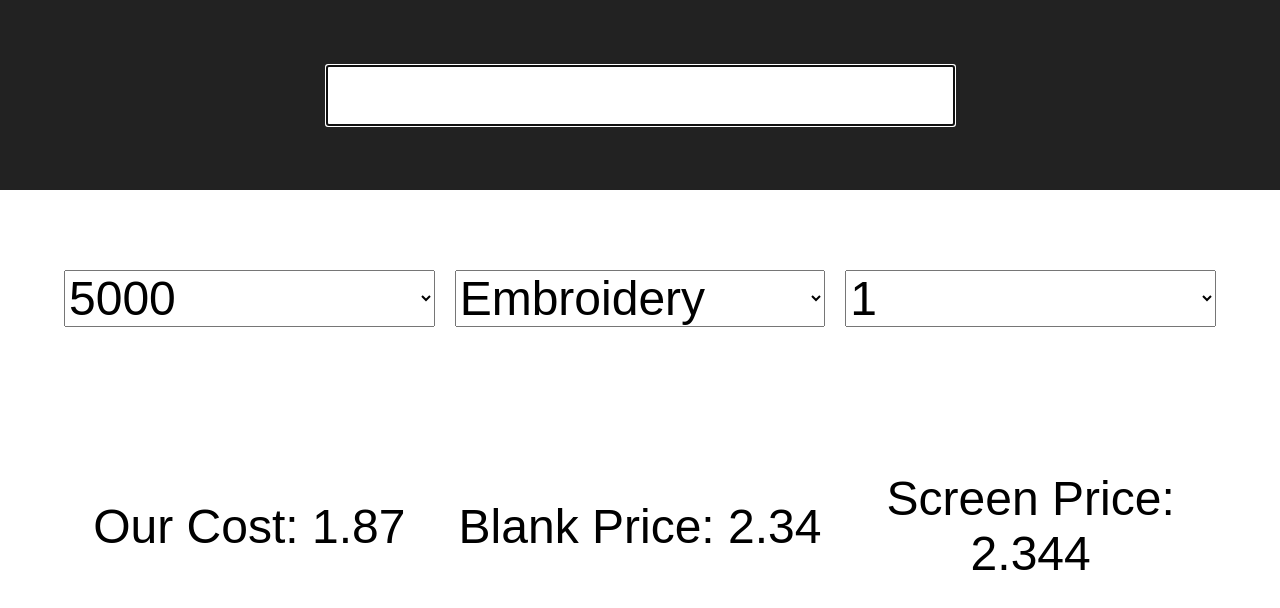
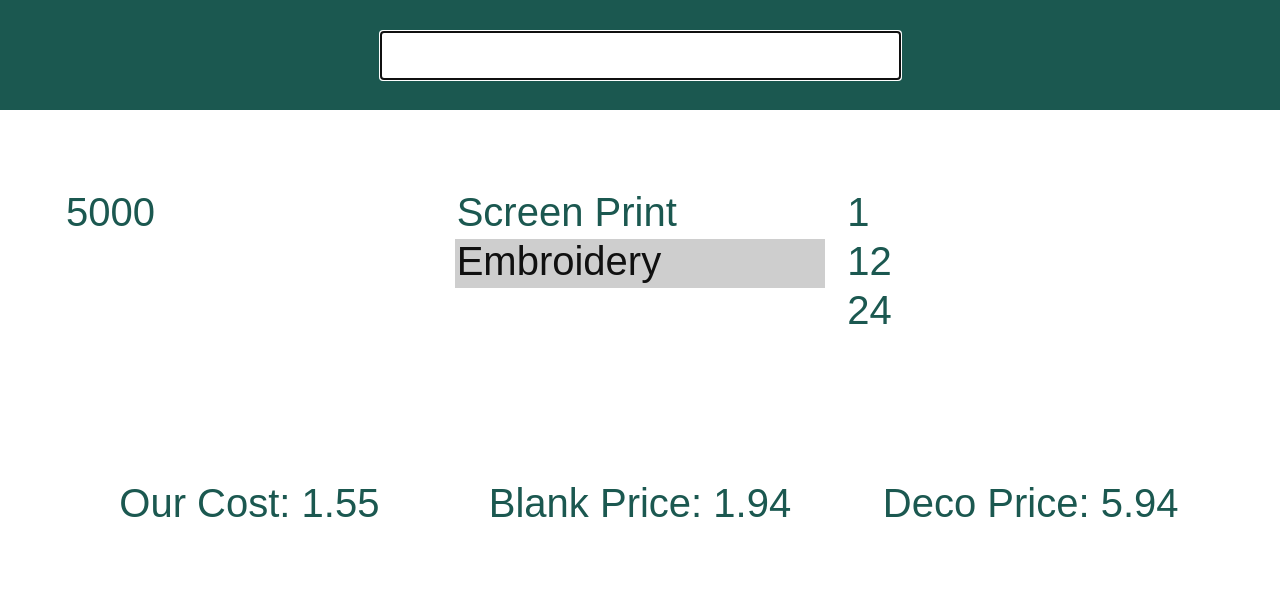
Before and after one commit to daemyonc/react-tshirt-quoter, a React (Create React App) app: page / in a window 1280 px wide. Shown: the top 608 px of the page. Built offline with nearby package versions, Linux system fonts and the light colour scheme.

Commit message:
Fixed most styling, uppercase search, correct deco pricing.

```diff
--- a/src/App.css
+++ b/src/App.css
@@ -11,26 +11,21 @@ body {
   display: flex;
   align-items: center;
   justify-content: center;
-  background-color: #222;
-  height: 150px;
+  background-color: rgb(27, 88, 80);
+  height: 70px;
   padding: 20px;
   color: white;
 }
 
-.search {
-  font-size: 3rem;
-}
-
-.decoMethod {
-  font-size: 3rem;
-}
-
-.selectQty {
-  font-size: 3rem;
+.search, .decoMethod, .selectQty {
+  font-size: 2.5rem;
+  color: rgb(27, 88, 80);
+  border: none;
 }
 
 .itemSelect {
   display: grid;
+  text-align: center;
   padding: 5%;
   grid-template-columns: 1fr 1fr 1fr;
   grid-gap: 10px 20px;
@@ -40,10 +35,11 @@ body {
 
 .quoteResults {
   display: grid;
+  color: rgb(27, 88, 80);
   padding: 5%;
   grid-template-columns: 1fr 1fr 1fr;
   grid-gap: 10px 20px;
   align-items: center;
   justify-content: space-between;
-  font-size: 3rem;
+  font-size: 2.5rem;
 }
--- a/src/App.js
+++ b/src/App.js
@@ -3,8 +3,6 @@ import './App.css';
 import Search from './Search'
 import { StockData } from './PricingData.js'
 import { decoPricing } from './decoPricing.js'
-
-// console.log(decoPricing["EMB"]["288"])
 
 class App extends Component {
   constructor(props) {
@@ -12,7 +10,7 @@ class App extends Component {
     this.state = {
       resultsList: [{"product":"5000","cost":"1.55"}],
       value: 'EMB',
-      selectedCost: 1.87,
+      selectedCost: 1.55,
       selectedQty: '12'
     };
     this.handleSearch = this.handleSearch.bind(this);
@@ -23,7 +21,7 @@ class App extends Component {
   };
 
   handleSearch(e) {
-    let searchRE = new RegExp(e.target.value)
+    let searchRE = new RegExp((e.target.value).toUpperCase())
     this.setState({resultsList: StockData.filter( search => search.product.match(searchRE) ) })
   }
 
@@ -33,19 +31,20 @@ class App extends Component {
 
   handleDecoMethod(e) {
     this.setState({value: e.target.value})
-    console.log("Deco method: " + e.target.value)
+    // console.log("Deco method: " + e.target.value)
   }
 
   handleQty(e) {
     this.setState({selectedQty: e.target.value});
-    console.log("Qty: " + this.state.selectedQty)
+    // console.log("Qty: " + this.state.selectedQty)
   }
 
   render() {
     let { selectedCost,selectedQty,value } = this.state
     const blankCost = parseFloat(selectedCost / .8).toFixed(2)
     const decoCost = parseFloat(blankCost + (decoPricing[value][selectedQty]).toFixed(2))
-    console.log(decoCost, decoPricing[value][selectedQty] )
+    const screenPrice = (decoCost + decoPricing[value][selectedQty]).toFixed(2)
+    // console.log(decoCost, decoPricing[value][selectedQty] )
     // console.log("Blank: " + blankCost)
     // console.log("Deco method: " + value)
     // console.log("Qty: " + selectedQty)
@@ -58,18 +57,18 @@ class App extends Component {
           </h1>
         </header>
         <p className="itemSelect">
-          <select id="selectResults" onClick={this.handleSelect} onChange={this.handleSelect} className="search" >
+          <select id="selectResults" onClick={this.handleSelect} onChange={this.handleSelect} size="3" className="search" >
             {this.state.resultsList.map((element, idx) =>
               <option key={idx+element.product} value={element.cost}>{element.product}</option>
             )}
           </select>
 
-          <select className="decoMethod" value={value} onClick={this.handleDecoMethod} onChange={this.handleDecoMethod} >
+          <select className="decoMethod" value={value} onClick={this.handleDecoMethod} onChange={this.handleDecoMethod} size="3" >
             <option value="SP">Screen Print</option>
             <option value="EMB">Embroidery</option>
           </select>
 
-          <select className="selectQty" onClick={this.handleQty} onChange={this.handleQty} >
+          <select className="selectQty" onClick={this.handleQty} onChange={this.handleQty} size="3" >
             <option value="1">1</option>
             <option value="12">12</option>
             <option value="24">24</option>
@@ -84,7 +83,7 @@ class App extends Component {
         <div className="quoteResults">
             <span className="priceResults">Our Cost: {selectedCost}</span>
             <span className="priceResults">Blank Price: {blankCost}</span>
-            <span className="priceResults">Screen Price: {decoCost}</span>
+            <span className="priceResults">Deco Price: {screenPrice}</span>
         </div>
       </div>
     );
```
